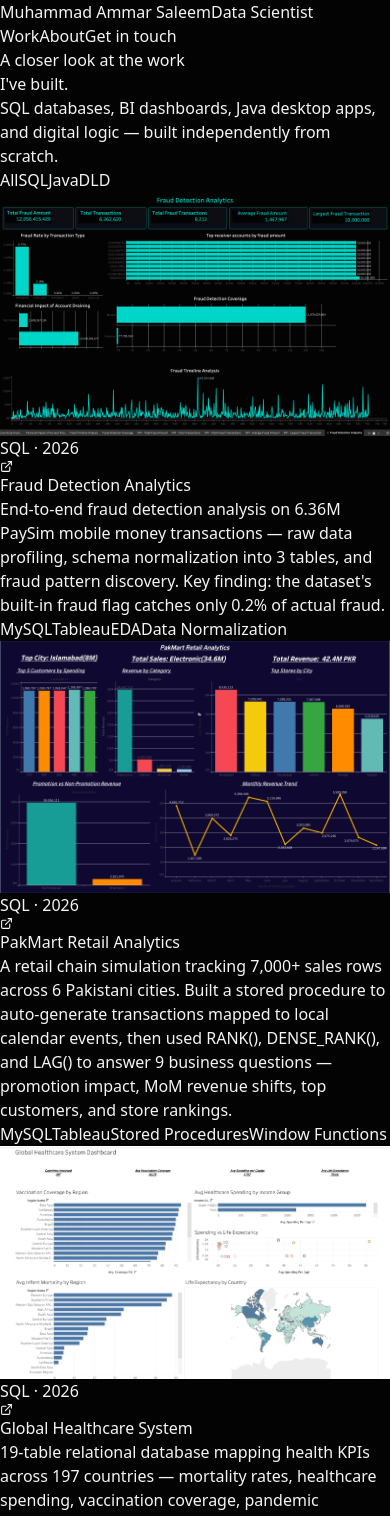
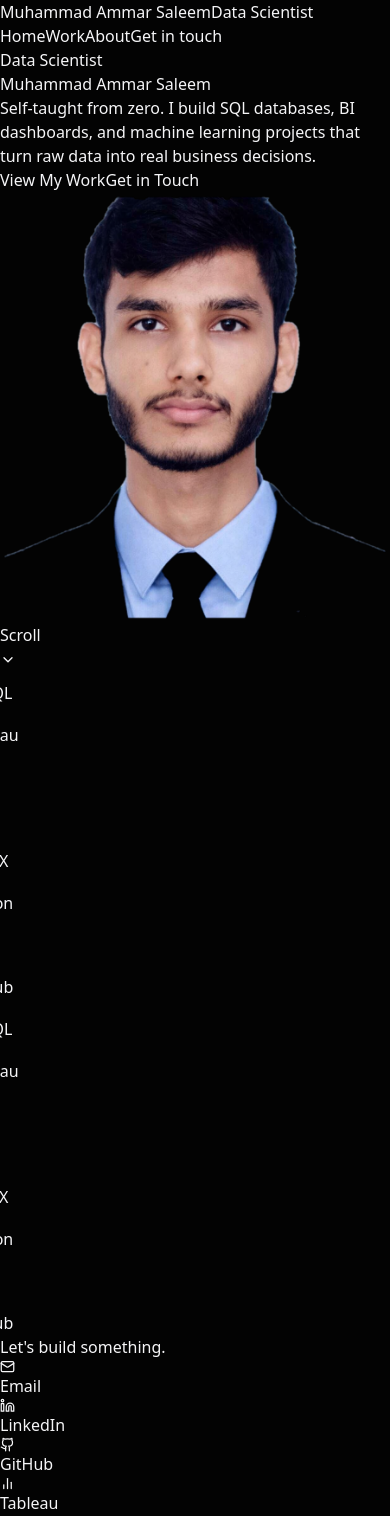
Before and after one commit to m2ammar/ammar-s_portfolio, a React (Vite) app: page / in a window 390 px wide. Shown: the top 1516 px of the page. Built offline with nearby package versions, Linux system fonts and the light colour scheme.

Commit message:
Add Home page with hero, tech marquee, and contact section

```diff
--- a/package.json
+++ b/package.json
@@ -12,7 +12,8 @@
     "framer-motion": "^11.0.0",
     "lucide-react": "^0.300.0",
     "react": "^18.2.0",
-    "react-dom": "^18.2.0"
+    "react-dom": "^18.2.0",
+    "react-icons": "^5.7.0"
   },
   "devDependencies": {
     "@types/react": "^18.2.0",
--- a/src/App.jsx
+++ b/src/App.jsx
@@ -2,6 +2,7 @@ import React, { useState, useEffect } from 'react';
 import { motion, AnimatePresence } from 'framer-motion';
 import { Linkedin, Github, BarChart2, ExternalLink, X, ArrowLeft } from 'lucide-react';
 import { projects, TABLEAU } from './data/projects';
+import Home from './components/Home';
 
 const EMAIL = 'ma9731501@gmail.com';
 
@@ -9,7 +10,7 @@ const TABS = ['All', 'SQL', 'Java', 'DLD'];
 
 export default function App() {
   const [tab, setTab] = useState('All');
-  const [page, setPage] = useState('Work');
+  const [page, setPage] = useState('Home');
   const [mouse, setMouse] = useState({ x: 0, y: 0 });
   const [hovered, setHovered] = useState(false);
   const [modal, setModal] = useState(null);
@@ -27,7 +28,7 @@ export default function App() {
   }, [modal]);
 
   useEffect(() => {
-    if (page === 'CaseStudy') window.scrollTo(0, 0);
+    if (page === 'CaseStudy' || page === 'Home') window.scrollTo(0, 0);
   }, [page]);
 
   const filtered = tab === 'All' ? projects : projects.filter(p => p.category === tab);
@@ -53,12 +54,12 @@ export default function App() {
 
       {/* Nav */}
       <nav className="max-w-6xl mx-auto px-6 py-7 flex justify-between items-center relative z-40">
-        <button onClick={() => setPage('Work')} onMouseEnter={ho(true)} onMouseLeave={ho(false)} className="text-left">
+        <button onClick={() => setPage('Home')} onMouseEnter={ho(true)} onMouseLeave={ho(false)} className="text-left">
           <span className="font-semibold text-base tracking-tight text-white">Muhammad Ammar Saleem</span>
           <span className="block text-[10px] font-mono text-zinc-500 tracking-widest uppercase mt-0.5">Data Scientist</span>
         </button>
         <div className="flex items-center gap-7 text-sm font-mono text-zinc-400">
-          {['Work', 'About'].map(p => (
+          {['Home', 'Work', 'About'].map(p => (
             <button key={p} onClick={() => setPage(p)} onMouseEnter={ho(true)} onMouseLeave={ho(false)}
               className={`transition-colors hover:text-white ${page === p ? 'text-white' : ''}`}>
               {p}
@@ -73,7 +74,9 @@ export default function App() {
 
       {/* Pages */}
       <AnimatePresence mode="wait">
-        {page === 'Work' ? (
+        {page === 'Home' ? (
+          <Home key="home" setPage={setPage} ho={ho} />
+        ) : page === 'Work' ? (
           <motion.main key="work"
             initial={{ opacity: 0, y: 16 }} animate={{ opacity: 1, y: 0 }} exit={{ opacity: 0, y: -16 }}
             transition={{ duration: 0.35 }}
--- /dev/null
+++ b/src/components/Home.jsx
@@ -0,0 +1,106 @@
+import React from 'react';
+import { motion } from 'framer-motion';
+import { Mail, Linkedin, Github, BarChart2, ChevronDown } from 'lucide-react';
+import TechMarquee from './TechMarquee';
+import { TABLEAU } from '../data/projects';
+
+const EMAIL = 'ma9731501@gmail.com';
+
+export default function Home({ setPage, ho }) {
+  return (
+    <motion.div key="home"
+      initial={{ opacity: 0, y: 16 }} animate={{ opacity: 1, y: 0 }} exit={{ opacity: 0, y: -16 }}
+      transition={{ duration: 0.35 }}
+      className="relative z-30">
+
+      {/* Hero */}
+      <div className="max-w-6xl mx-auto px-6 min-h-[calc(100vh-140px)] flex flex-col justify-center relative">
+        <div className="flex flex-col md:flex-row items-center justify-between gap-14">
+
+          {/* Left: intro */}
+          <motion.div
+            initial={{ opacity: 0, y: 20 }} animate={{ opacity: 1, y: 0 }}
+            transition={{ duration: 0.5, delay: 0.1 }}
+            className="max-w-xl text-center md:text-left">
+            <p className="text-[10px] font-mono text-zinc-500 uppercase tracking-widest mb-4">Data Scientist</p>
+            <h1 className="text-[clamp(2.2rem,4.5vw,3.6rem)] font-light leading-[1.1] tracking-tight text-white mb-6">
+              Muhammad Ammar Saleem
+            </h1>
+            <p className="text-zinc-400 text-lg font-light leading-relaxed mb-9">
+              Self-taught from zero. I build SQL databases, BI dashboards, and machine learning
+              projects that turn raw data into real business decisions.
+            </p>
+            <div className="flex flex-wrap justify-center md:justify-start gap-3">
+              <button onClick={() => setPage('Work')} onMouseEnter={ho(true)} onMouseLeave={ho(false)}
+                className="bg-white text-black text-sm font-medium px-6 py-2.5 rounded-full hover:bg-zinc-200 transition-colors">
+                View My Work
+              </button>
+              <a href={`mailto:${EMAIL}`} onMouseEnter={ho(true)} onMouseLeave={ho(false)}
+                className="border border-zinc-700 text-zinc-300 text-sm font-medium px-6 py-2.5 rounded-full hover:border-zinc-500 hover:text-white transition-colors">
+                Get in Touch
+              </a>
+            </div>
+          </motion.div>
+
+          {/* Right: photo with glow */}
+          <motion.div
+            initial={{ opacity: 0, scale: 0.94 }} animate={{ opacity: 1, scale: 1 }}
+            transition={{ duration: 0.6, delay: 0.2 }}
+            className="relative w-[280px] h-[280px] md:w-[360px] md:h-[360px] flex items-center justify-center shrink-0">
+            <div className="absolute inset-0 m-auto w-[110%] h-[110%] rounded-full"
+              style={{
+                background: 'radial-gradient(circle, rgba(29,158,117,0.35) 0%, rgba(29,158,117,0.12) 40%, rgba(29,158,117,0) 70%)',
+                filter: 'blur(6px)'
+              }} />
+            <img
+              src="/ammar-s_portfolio/photo-cutout.png"
+              alt="Muhammad Ammar Saleem"
+              className="relative w-full h-full object-contain z-10"
+            />
+          </motion.div>
+        </div>
+
+        {/* Scroll indicator */}
+        <motion.div
+          initial={{ opacity: 0 }} animate={{ opacity: 1 }} transition={{ duration: 0.5, delay: 0.8 }}
+          className="absolute bottom-6 left-1/2 -translate-x-1/2 flex flex-col items-center gap-1">
+          <span className="text-[10px] font-mono text-zinc-600 uppercase tracking-widest">Scroll</span>
+          <motion.div animate={{ y: [0, 6, 0] }} transition={{ duration: 1.6, repeat: Infinity }}>
+            <ChevronDown size={16} className="text-zinc-600" />
+          </motion.div>
+        </motion.div>
+      </div>
+
+      {/* Tech marquee */}
+      <TechMarquee />
+
+      {/* Contact section */}
+      <div className="max-w-6xl mx-auto px-6 py-24 text-center">
+        <p className="text-[clamp(1.6rem,3.5vw,2.6rem)] font-light italic font-serif text-zinc-300 mb-10">
+          Let's build something.
+        </p>
+        <div className="flex flex-wrap justify-center gap-4">
+          <a href={`mailto:${EMAIL}`} onMouseEnter={ho(true)} onMouseLeave={ho(false)}
+            className="flex items-center gap-2 border border-zinc-800 text-zinc-400 text-sm font-mono px-5 py-2.5 rounded-full hover:text-white hover:border-zinc-600 transition-colors">
+            <Mail size={15} /> Email
+          </a>
+          <a href="https://www.linkedin.com/in/muhammad-ammar-b533a0323/" target="_blank" rel="noreferrer"
+            onMouseEnter={ho(true)} onMouseLeave={ho(false)}
+            className="flex items-center gap-2 border border-zinc-800 text-zinc-400 text-sm font-mono px-5 py-2.5 rounded-full hover:text-white hover:border-zinc-600 transition-colors">
+            <Linkedin size={15} /> LinkedIn
+          </a>
+          <a href="https://github.com/m2ammar" target="_blank" rel="noreferrer"
+            onMouseEnter={ho(true)} onMouseLeave={ho(false)}
+            className="flex items-center gap-2 border border-zinc-800 text-zinc-400 text-sm font-mono px-5 py-2.5 rounded-full hover:text-white hover:border-zinc-600 transition-colors">
+            <Github size={15} /> GitHub
+          </a>
+          <a href={TABLEAU} target="_blank" rel="noreferrer"
+            onMouseEnter={ho(true)} onMouseLeave={ho(false)}
+            className="flex items-center gap-2 border border-zinc-800 text-zinc-400 text-sm font-mono px-5 py-2.5 rounded-full hover:text-white hover:border-zinc-600 transition-colors">
+            <BarChart2 size={15} /> Tableau
+          </a>
+        </div>
+      </div>
+    </motion.div>
+  );
+}
--- /dev/null
+++ b/src/components/TechMarquee.jsx
@@ -0,0 +1,46 @@
+import React from 'react';
+import { SiMysql, SiPython, SiGit, SiGithub } from 'react-icons/si';
+import { FaJava, FaFileExcel } from 'react-icons/fa';
+import { BarChart2 } from 'lucide-react';
+
+const TECHS = [
+  { name: 'MySQL', icon: SiMysql, color: '#4479A1' },
+  { name: 'Tableau', icon: BarChart2, color: '#E97627' },
+  { name: 'Excel', icon: FaFileExcel, color: '#217346' },
+  { name: 'Java', icon: FaJava, color: '#F89820' },
+  { name: 'JavaFX', icon: FaJava, color: '#5382A1' },
+  { name: 'Python', icon: SiPython, color: '#3776AB' },
+  { name: 'Git', icon: SiGit, color: '#F05032' },
+  { name: 'GitHub', icon: SiGithub, color: '#f0f0f2' },
+];
+
+export default function TechMarquee() {
+  const loopItems = [...TECHS, ...TECHS];
+
+  return (
+    <div className="w-full overflow-hidden py-10 border-y border-zinc-900">
+      <div className="marquee-track flex items-center gap-4 w-max">
+        {loopItems.map((t, i) => {
+          const Icon = t.icon;
+          return (
+            <div key={i}
+              className="flex items-center gap-3 px-6 py-3 rounded-full border border-zinc-800 bg-zinc-900/40 shrink-0">
+              <Icon size={18} color={t.color} />
+              <span className="text-sm font-mono text-zinc-400 whitespace-nowrap">{t.name}</span>
+            </div>
+          );
+        })}
+      </div>
+
+      <style>{`
+        .marquee-track {
+          animation: marquee-scroll 28s linear infinite;
+        }
+        @keyframes marquee-scroll {
+          from { transform: translateX(0); }
+          to { transform: translateX(-50%); }
+        }
+      `}</style>
+    </div>
+  );
+}
```
Also changed, not shown: 1 other file (tests, documents, lock files or other folders).
